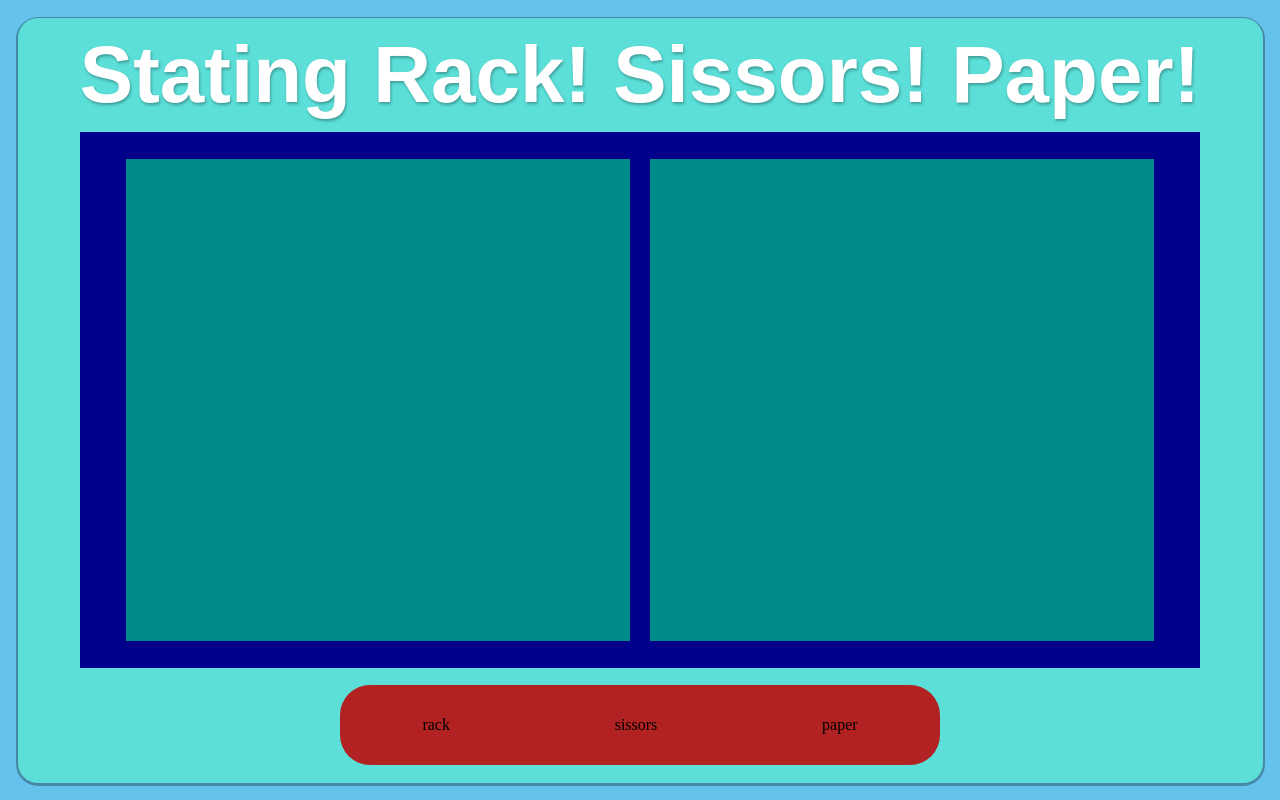
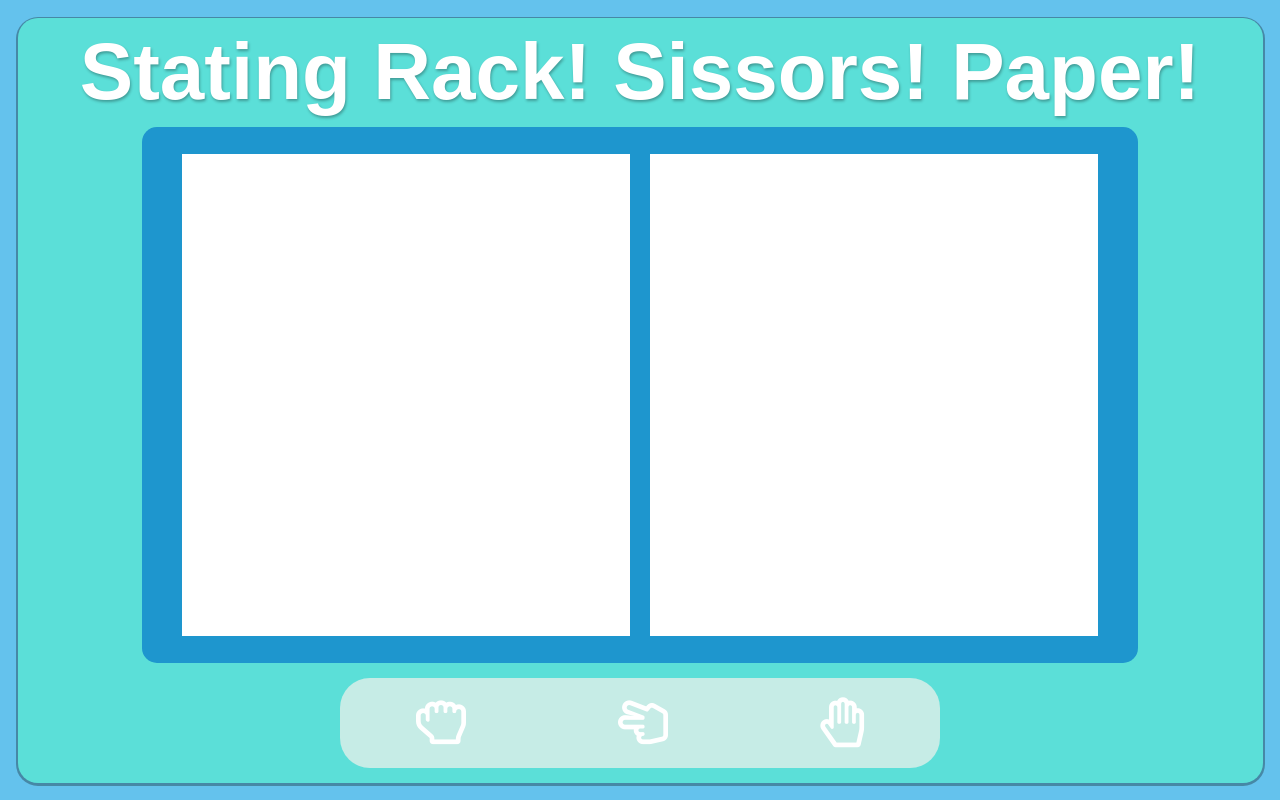
Before and after one commit to LTH4823/practice-game-rsp, a plain HTML site: page index.html in a window 1280 px wide. Drawn offline with Linux system fonts and the light colour scheme.

Commit message:
add btns and board css code

```diff
--- a/css/style.css
+++ b/css/style.css
@@ -32,9 +32,10 @@
 }
 
 .board_result {
-  width: 90%;
+  width: 80%;
   height: 70%;
-  background-color: darkblue;
+  border-radius: 15px;
+  background-color: rgb(30, 150, 206);
   display: flex;
   justify-content: center;
   align-items: center;
@@ -43,19 +44,25 @@
 .board_result > div {
   width: 45%;
   height: 90%;
-  background-color: darkcyan;
+  background-color: rgb(255, 255, 255);
   margin: 10px;
 }
 
 .board_btns {
   width: 600px;
-  height: 80px;
+  height: 90px;
   border-radius: 30px;
   display: flex;
   justify-content: space-around;
   align-items: center;
-  background-color: firebrick;
+  background-color: rgb(198, 236, 230);
 }
 
 .board_btns > div {
+  font-size: 50px;
+  color: rgb(255, 255, 255);
 }
+
+.board_btns i:hover {
+  color: rgb(0, 0, 0);
+}
--- a/index.html
+++ b/index.html
@@ -6,6 +6,7 @@
     <meta name="viewport" content="width=device-width, initial-scale=1.0">
     <title>Practice Javascript</title>
     <link rel="stylesheet" href="css/style.css">
+    <link rel="stylesheet" href="https://use.fontawesome.com/releases/v5.15.4/css/all.css" integrity="sha384-DyZ88mC6Up2uqS4h/KRgHuoeGwBcD4Ng9SiP4dIRy0EXTlnuz47vAwmeGwVChigm" crossorigin="anonymous">
     <script src="js/main.js" defer></script>
 </head>
 <body>
@@ -25,9 +26,9 @@
                 </div>
             </div>
             <div class="board_btns">
-                <div class="rack">rack</div>
-                <div class="sissors">sissors</div>
-                <div class="paper">paper</div>
+                <div class="rack"><i class="far fa-hand-rock"></i></div>
+                <div class="sissors"><i class="far fa-hand-scissors"></i></div>
+                <div class="paper"><i class="far fa-hand-paper"></i></div>
             </div>
         </div>
     </div>
```
